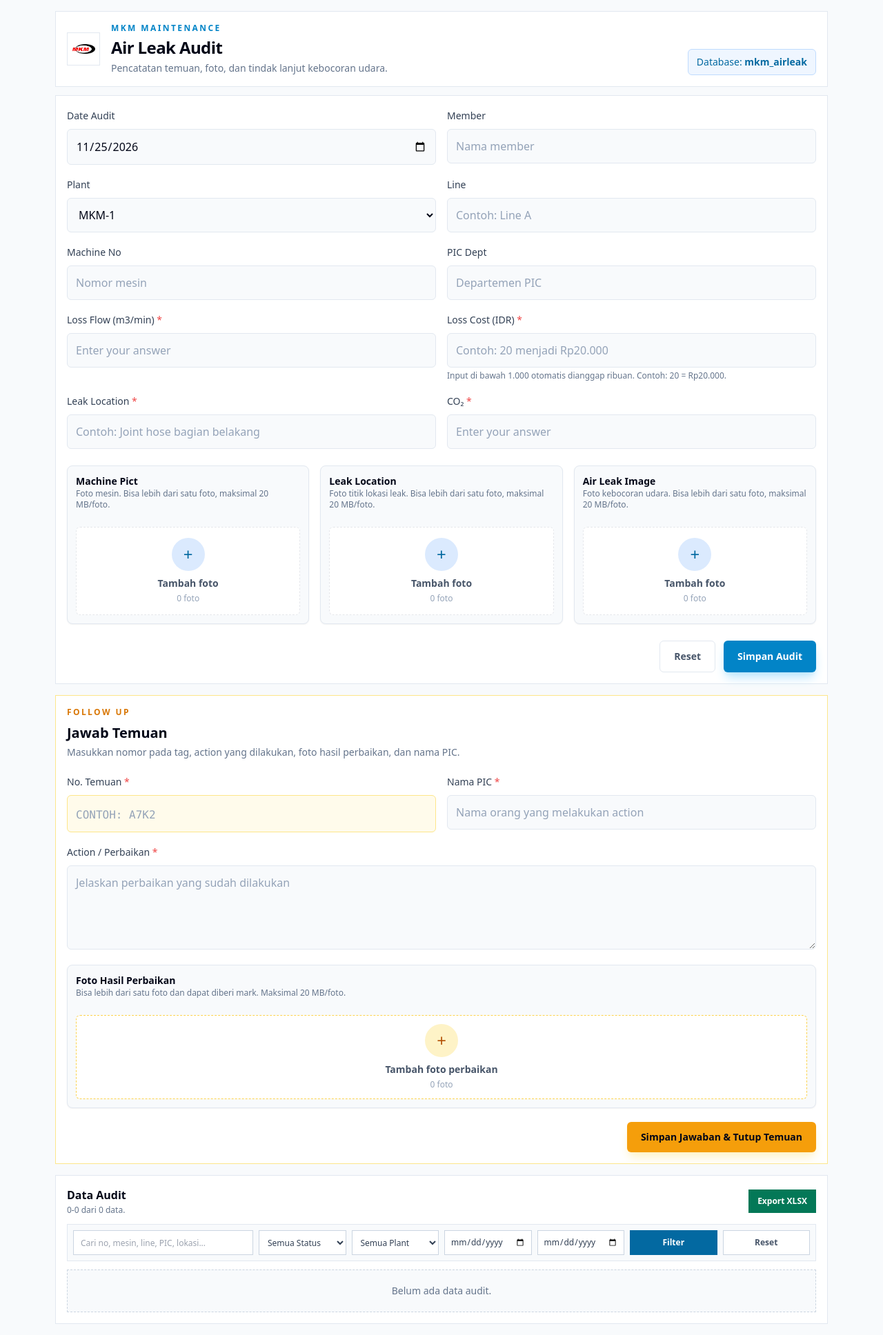
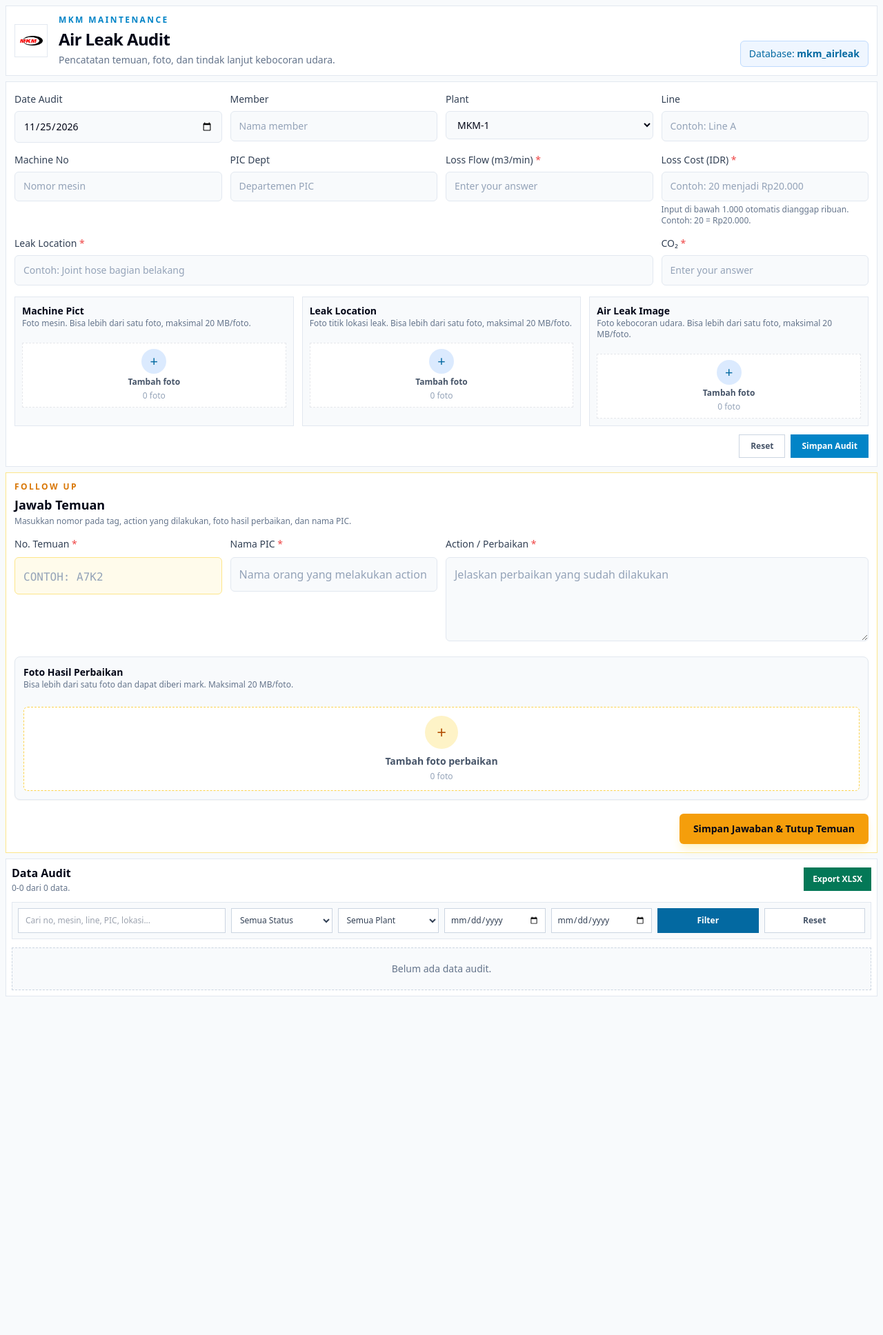
Before and after one commit to mhdtaufikr/mkm_airleaks, a PHP site: page / in a window 1280 px wide. Shown: the whole page at 69% size. After the commit the page ends 1445 px from the top, so only its background shows below. Run offline with PHP 8.4, Linux system fonts and the light colour scheme; a stand-in replaces the project's code that opens the database connection; some libraries are stand-ins or nearby versions.

Commit message:
Initial commit - MKM Air Leak Audit

```diff
--- a/index.php
+++ b/index.php
@@ -687,10 +687,21 @@ try {
             }
         }
     </script>
+    <style>
+        @media (min-width: 1280px) {
+            .audit-fields input,
+            .audit-fields select {
+                margin-top: 0.375rem;
+                padding-top: 0.55rem;
+                padding-bottom: 0.55rem;
+                font-size: 0.875rem;
+            }
+        }
+    </style>
 </head>
 <body class="min-h-screen bg-slate-50 text-slate-800 antialiased">
-    <main class="mx-auto flex min-h-screen w-full max-w-6xl flex-col px-2 py-3 sm:px-4 sm:py-4">
-        <section class="mb-3 border border-slate-200 bg-white p-3 sm:p-4">
+    <main class="flex min-h-screen w-full max-w-none flex-col px-1 py-2 sm:px-2 sm:py-2">
+        <section class="mb-2 border border-slate-200 bg-white p-2 sm:p-3">
             <div class="flex flex-col gap-3 sm:flex-row sm:items-end sm:justify-between">
                 <div class="flex items-center gap-4">
                     <img src="MKM.png" alt="MKM" class="h-11 w-11 border border-slate-200 bg-white object-contain p-1.5 sm:h-12 sm:w-12">
@@ -750,9 +761,9 @@ try {
             </div>
         <?php endif; ?>
 
-        <form id="audit-form" method="post" enctype="multipart/form-data" class="border border-slate-200 bg-white p-3 sm:p-4">
+        <form id="audit-form" method="post" enctype="multipart/form-data" class="border border-slate-200 bg-white p-2 sm:p-3">
             <input type="hidden" name="form_type" value="audit">
-            <div class="grid grid-cols-1 gap-4 sm:grid-cols-2">
+            <div class="audit-fields grid grid-cols-1 gap-3 sm:grid-cols-2 xl:grid-cols-4">
                 <label class="block">
                     <span class="text-sm font-medium text-slate-700">Date Audit</span>
                     <input type="date" name="date_audit" value="<?= h($old['date_audit']) ?>" class="mt-2 w-full rounded-md border border-slate-200 bg-slate-50 px-3 py-3 text-base text-slate-950 outline-none transition focus:border-primary-400 focus:bg-white focus:ring-2 focus:ring-primary-500/20">
@@ -805,7 +816,7 @@ try {
                     <?php if (isset($errors['loss_cost'])): ?><span class="mt-1 block text-sm text-red-600"><?= h($errors['loss_cost']) ?></span><?php endif; ?>
                 </label>
 
-                <label class="block">
+                <label class="block xl:col-span-3">
                     <span class="text-sm font-medium text-slate-700">Leak Location <span class="text-red-500">*</span></span>
                     <input type="text" name="leak_location" value="<?= h($old['leak_location']) ?>" placeholder="Contoh: Joint hose bagian belakang" class="mt-2 w-full rounded-md border border-slate-200 bg-slate-50 px-3 py-3 text-base text-slate-950 outline-none transition placeholder:text-slate-400 focus:border-primary-400 focus:bg-white focus:ring-2 focus:ring-primary-500/20">
                     <?php if (isset($errors['leak_location'])): ?><span class="mt-1 block text-sm text-red-600"><?= h($errors['leak_location']) ?></span><?php endif; ?>
@@ -818,17 +829,17 @@ try {
                 </label>
             </div>
 
-            <div class="mt-6 grid grid-cols-1 gap-4 lg:grid-cols-3">
+            <div class="mt-4 grid grid-cols-1 gap-3 lg:grid-cols-3">
                 <?php foreach ($fields as $name => [$label, $hint]): ?>
-                    <div class="rounded-lg border border-slate-200 bg-slate-50 p-3 shadow-sm" data-photo-field="<?= h($name) ?>">
-                        <div class="mb-3">
+                    <div class="border border-slate-200 bg-slate-50 p-2.5" data-photo-field="<?= h($name) ?>">
+                        <div class="mb-2">
                             <p class="text-sm font-semibold text-slate-950"><?= h($label) ?></p>
                             <p class="text-xs text-slate-500"><?= h($hint) ?>. Bisa lebih dari satu foto, maksimal 20 MB/foto.</p>
                         </div>
                         <div data-gallery="<?= h($name) ?>" class="mb-3 grid grid-cols-2 gap-2"></div>
-                        <label for="<?= h($name) ?>" class="flex min-h-32 cursor-pointer flex-col items-center justify-center rounded-md border border-dashed border-primary-300 bg-white p-3 text-center transition hover:border-primary-500 hover:bg-primary-50">
-                            <span class="grid h-12 w-12 place-items-center rounded-full bg-primary-100 text-2xl text-primary-700">+</span>
-                            <span class="mt-2 text-sm font-semibold text-slate-600">Tambah foto</span>
+                        <label for="<?= h($name) ?>" class="flex min-h-28 cursor-pointer flex-col items-center justify-center border border-dashed border-primary-300 bg-white p-2 text-center transition hover:border-primary-500 hover:bg-primary-50 xl:min-h-20">
+                            <span class="grid h-9 w-9 place-items-center rounded-full bg-primary-100 text-xl text-primary-700">+</span>
+                            <span class="mt-1 text-xs font-semibold text-slate-600">Tambah foto</span>
                             <span data-count="<?= h($name) ?>" class="mt-1 text-xs text-slate-400">0 foto</span>
                         </label>
                         <input id="<?= h($name) ?>" type="file" name="<?= h($name) ?>[]" accept="image/*" capture="environment" multiple class="sr-only" data-file-input="<?= h($name) ?>">
@@ -838,22 +849,22 @@ try {
                 <?php endforeach; ?>
             </div>
 
-            <div class="mt-6 flex flex-col-reverse gap-3 sm:flex-row sm:justify-end">
-                <button type="reset" class="rounded-md border border-slate-200 px-5 py-3 text-sm font-semibold text-slate-600 transition hover:bg-slate-50">Reset</button>
-                <button id="submit-button" type="submit" class="rounded-md bg-primary-600 px-5 py-3 text-sm font-semibold text-white shadow-lg shadow-sky-200 transition hover:bg-primary-700 disabled:cursor-not-allowed disabled:bg-slate-400 disabled:shadow-none focus:outline-none focus:ring-2 focus:ring-primary-400 focus:ring-offset-2 focus:ring-offset-white">Simpan Audit</button>
+            <div class="mt-3 flex flex-col-reverse gap-2 sm:flex-row sm:justify-end">
+                <button type="reset" class="border border-slate-300 px-4 py-2 text-xs font-semibold text-slate-600 transition hover:bg-slate-50">Reset</button>
+                <button id="submit-button" type="submit" class="bg-primary-600 px-4 py-2 text-xs font-semibold text-white transition hover:bg-primary-700 disabled:cursor-not-allowed disabled:bg-slate-400 focus:outline-none focus:ring-2 focus:ring-primary-400 focus:ring-offset-2 focus:ring-offset-white">Simpan Audit</button>
             </div>
         </form>
 
-        <section id="answer-finding" class="mt-4 border border-amber-200 bg-white p-3 sm:p-4">
-            <div class="mb-5">
+        <section id="answer-finding" class="mt-2 border border-amber-200 bg-white p-2 sm:p-3">
+            <div class="mb-3">
                 <p class="text-xs font-semibold uppercase tracking-[0.2em] text-amber-600">Follow Up</p>
-                <h2 class="mt-2 text-xl font-bold text-slate-950">Jawab Temuan</h2>
-                <p class="mt-1 text-sm text-slate-500">Masukkan nomor pada tag, action yang dilakukan, foto hasil perbaikan, dan nama PIC.</p>
+                <h2 class="mt-1 text-lg font-bold text-slate-950">Jawab Temuan</h2>
+                <p class="mt-0.5 text-xs text-slate-500">Masukkan nomor pada tag, action yang dilakukan, foto hasil perbaikan, dan nama PIC.</p>
             </div>
 
             <form id="action-form" method="post" enctype="multipart/form-data">
                 <input type="hidden" name="form_type" value="action">
-                <div class="grid grid-cols-1 gap-4 md:grid-cols-2">
+                <div class="grid grid-cols-1 gap-3 md:grid-cols-2 xl:grid-cols-4">
                     <label class="block">
                         <span class="text-sm font-medium text-slate-700">No. Temuan <span class="text-red-500">*</span></span>
                         <input type="text" name="finding_no" value="<?= h($oldAction['finding_no']) ?>" maxlength="4" minlength="4" autocomplete="off" autocapitalize="characters" placeholder="Contoh: A7K2" class="mt-2 w-full rounded-md border border-amber-200 bg-amber-50 px-3 py-3 font-mono text-xl font-bold uppercase tracking-[0.2em] text-slate-950 outline-none transition placeholder:text-base placeholder:font-normal placeholder:tracking-normal placeholder:text-slate-400 focus:border-amber-400 focus:bg-white focus:ring-2 focus:ring-amber-500/20">
@@ -895,7 +906,7 @@ try {
             </form>
         </section>
 
-        <section id="data-audit" class="mt-4 border border-slate-200 bg-white p-3 sm:p-4">
+        <section id="data-audit" class="mt-2 border border-slate-200 bg-white p-2">
             <div class="mb-3 flex flex-col gap-2 sm:flex-row sm:items-center sm:justify-between">
                 <div>
                     <h2 class="text-base font-bold text-slate-950">Data Audit</h2>
@@ -987,7 +998,7 @@ try {
                                 </div>
                             </details>
                             <div class="flex gap-1.5 border-t border-slate-200 p-2.5">
-                                <?php if (!empty($audit['finding_no'])): ?>
+                                <?php if (!$isClosed && !empty($audit['finding_no'])): ?>
                                     <a href="?answer=<?= rawurlencode((string)$audit['finding_no']) ?>#answer-finding" class="inline-flex flex-1 items-center justify-center border border-amber-300 bg-amber-50 px-2 py-2 text-xs font-bold text-amber-700">Jawab</a>
                                 <?php endif; ?>
                                 <button type="button" data-edit-audit='<?= h(editAuditPayload($audit)) ?>' class="inline-flex flex-1 items-center justify-center border border-sky-300 bg-sky-50 px-2 py-2 text-xs font-bold text-sky-700">Edit</button>
@@ -1001,12 +1012,12 @@ try {
                     <table class="w-full table-fixed border-collapse text-left text-xs">
                         <colgroup>
                             <col class="w-[12%]">
-                            <col class="w-[18%]">
+                            <col class="w-[17%]">
                             <col class="w-[14%]">
                             <col class="w-[15%]">
                             <col class="w-[16%]">
                             <col class="w-[17%]">
-                            <col class="w-[8%]">
+                            <col class="w-[9%]">
                         </colgroup>
                         <thead>
                             <tr class="border-b border-slate-300 bg-slate-100 text-[11px] font-bold uppercase tracking-wide text-slate-600">
@@ -1067,7 +1078,7 @@ try {
                                     </td>
                                     <td class="px-2 py-2 text-slate-700">
                                         <?php if (!empty($audit['action_taken'])): ?>
-                                            <p class="max-h-12 overflow-hidden whitespace-pre-wrap"><?= h((string)$audit['action_taken']) ?></p>
+                                            <p class="max-h-8 overflow-hidden whitespace-pre-wrap"><?= h((string)$audit['action_taken']) ?></p>
                                             <p class="mt-1 text-[10px] text-slate-500"><?= h((string)$audit['action_pic']) ?> · <?= h((string)$audit['action_created_at']) ?></p>
                                             <?php $actionPaths = imagePaths($audit['action_picture'] ?? null); ?>
                                             <?php if ($actionPaths): ?><a href="<?= h($actionPaths[0]) ?>" target="_blank" class="mt-1 inline-block text-[10px] font-bold text-primary-700">Foto perbaikan</a><?php endif; ?>
@@ -1075,22 +1086,30 @@ try {
                                             <span class="text-[11px] text-slate-400">Belum dijawab</span>
                                         <?php endif; ?>
                                     </td>
-                                    <td class="px-1.5 py-2 text-center">
-                                        <?php if (!empty($audit['finding_no'])): ?>
-                                            <a href="?answer=<?= rawurlencode((string)$audit['finding_no']) ?>#answer-finding" class="mb-1 block border border-amber-300 bg-amber-50 px-1 py-1.5 text-[10px] font-bold text-amber-700">Jawab</a>
+                                    <td class="px-1 py-2 text-center">
+                                        <div class="flex items-center justify-center gap-1">
+                                            <?php if (!$isClosed && !empty($audit['finding_no'])): ?>
+                                                <a href="?answer=<?= rawurlencode((string)$audit['finding_no']) ?>#answer-finding" title="Jawab temuan" aria-label="Jawab temuan <?= h((string)$audit['finding_no']) ?>" class="inline-flex h-7 w-7 items-center justify-center border border-amber-300 bg-amber-50 text-amber-700 hover:bg-amber-100">
+                                                    <svg viewBox="0 0 24 24" class="h-4 w-4" fill="none" stroke="currentColor" stroke-width="2" aria-hidden="true"><path d="M9 17 4 12l5-5"/><path d="M4 12h10a6 6 0 0 1 6 6v1"/></svg>
+                                                </a>
                                             <?php endif; ?>
                                             <button
                                                 type="button"
                                                 data-edit-audit='<?= h(editAuditPayload($audit)) ?>'
-                                            class="mb-1 block w-full border border-sky-300 bg-sky-50 px-1 py-1.5 text-[10px] font-bold text-sky-700 hover:bg-sky-100"
-                                        >Edit</button>
+                                                title="Edit temuan"
+                                                aria-label="Edit temuan <?= h((string)($audit['finding_no'] ?? '')) ?>"
+                                                class="inline-flex h-7 w-7 items-center justify-center border border-sky-300 bg-sky-50 text-sky-700 hover:bg-sky-100"
+                                            ><svg viewBox="0 0 24 24" class="h-4 w-4" fill="none" stroke="currentColor" stroke-width="2" aria-hidden="true"><path d="M12 20h9"/><path d="M16.5 3.5a2.1 2.1 0 0 1 3 3L8 18l-4 1 1-4Z"/></svg></button>
                                             <button
                                                 type="button"
                                                 data-delete-audit
                                                 data-audit-id="<?= h((string)$audit['id']) ?>"
                                                 data-finding-no="<?= h((string)($audit['finding_no'] ?? 'Data lama')) ?>"
-                                            class="block w-full border border-red-300 bg-red-50 px-1 py-1.5 text-[10px] font-bold text-red-700 hover:bg-red-100"
-                                        >Hapus</button>
+                                                title="Hapus temuan"
+                                                aria-label="Hapus temuan <?= h((string)($audit['finding_no'] ?? '')) ?>"
+                                                class="inline-flex h-7 w-7 items-center justify-center border border-red-300 bg-red-50 text-red-700 hover:bg-red-100"
+                                            ><svg viewBox="0 0 24 24" class="h-4 w-4" fill="none" stroke="currentColor" stroke-width="2" aria-hidden="true"><path d="M3 6h18"/><path d="M8 6V4h8v2"/><path d="m19 6-1 14H6L5 6"/><path d="M10 11v5M14 11v5"/></svg></button>
+                                        </div>
                                     </td>
                                 </tr>
                             <?php endforeach; ?>
```
Lines whose indentation alone changed are shown as unchanged.
